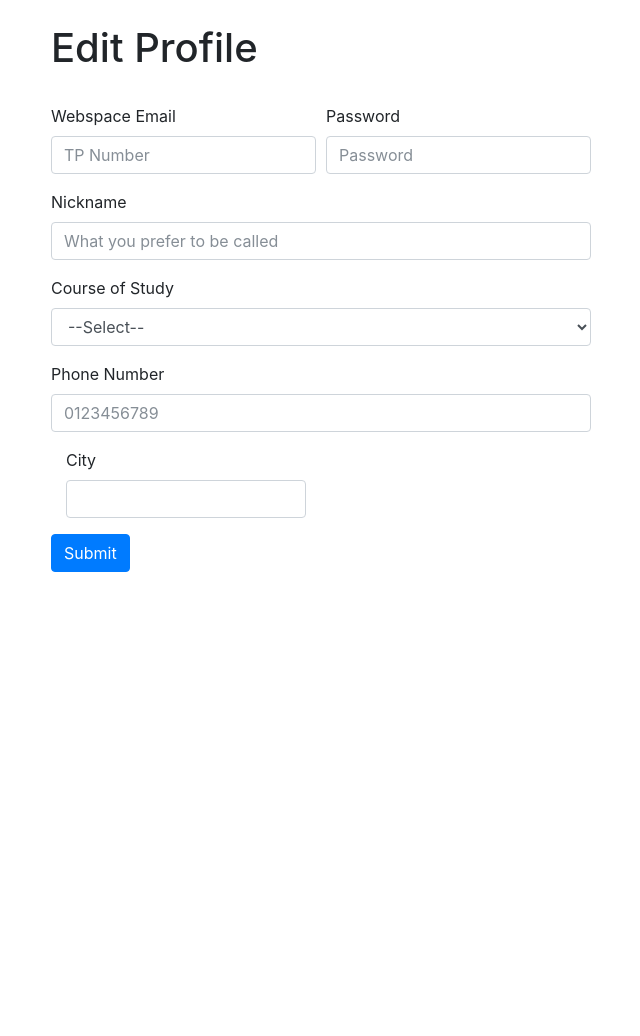
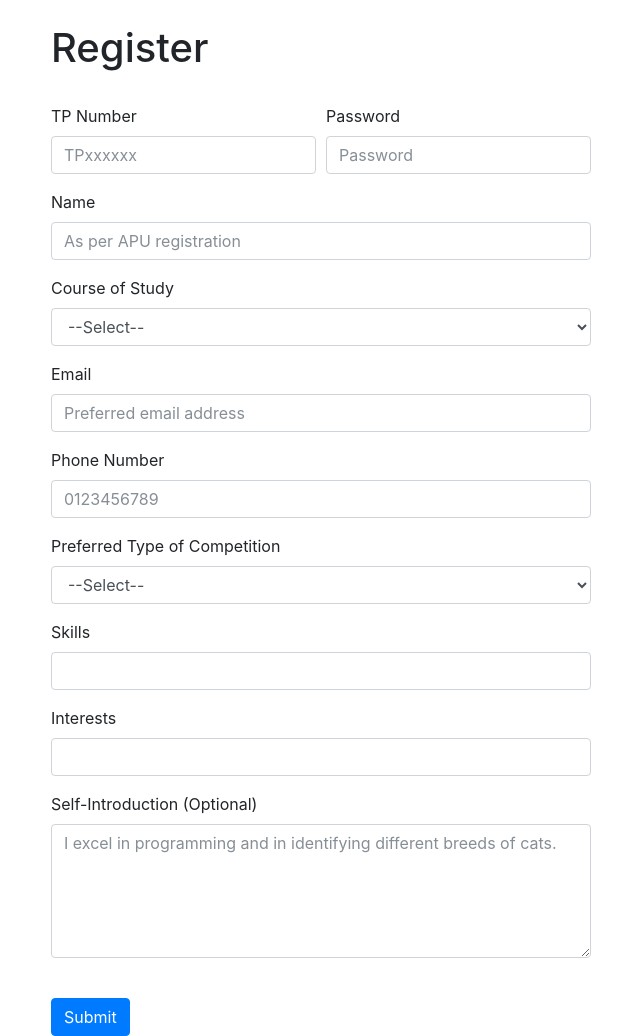
Before and after one commit to naseelemak/WOKO, a PHP site: page /registration/registration.php in a window 1280 px wide. Shown: the part 56-1092 px from the top of the page, without its empty margins (319-959 px from the left). Before the commit the page ends 628 px from the top, so only its background shows below. Run offline with PHP 8.4, Linux system fonts and the light colour scheme.

Commit message:
Edit Profile page is now called Register page again. Added fields to the page.

```diff
--- a/registration/registration.php
+++ b/registration/registration.php
@@ -1,7 +1,7 @@
 <!doctype html>
 <html lang="en">
     <head>
-        <title>WOKO | Profile</title>
+        <title>WOKO | Register</title>
         <!-- Required meta tags -->
         <meta charset="utf-8">
         <meta name="viewport" content="width=device-width, initial-scale=1, shrink-to-fit=no">
@@ -42,29 +42,38 @@
         <br>
 
     </head>
+
+    <!- Unique code begins here ->
     <body>
         <div class="container">
             <div class="row">
                 <div class="col-md-3"></div>
                 <div class="col-md-6">
-                    <h1>Edit Profile</h1>
+                    <h1>Register</h1>
                     <br>
                     <form>
                         <div class="form-row">
+
+                            <!- TP Number ->
                             <div class="form-group col-md-6">
-                                <label for="inputTP">Webspace Email</label>
-                                <input type="id" class="form-control" id="inputTP" placeholder="TP Number">
+                                <label for="inputTP">TP Number</label>
+                                <input type="id" class="form-control" id="inputTP" placeholder="TPxxxxxx">
                             </div>
+
+                            <!- Password ->
                             <div class="form-group col-md-6">
                                 <label for="inputPassword">Password</label>
                                 <input type="password" class="form-control" id="inputPassword" placeholder="Password">
                             </div>
                         </div>
+
+                        <!- Name ->
                         <div class="form-group">
-                            <label for="inputName">Nickname</label>
-                            <input type="text" class="form-control" id="inputName" placeholder="What you prefer to be called">
+                            <label for="inputName">Name</label>
+                            <input type="text" class="form-control" id="inputName" placeholder="As per APU registration">
                         </div>
 
+                        <!- Course of Study ->
                         <div class="form-group">
                             <label for="courseSelect">Course of Study</label>
                             <select class="form-control" id="courseSelect">
@@ -77,18 +86,49 @@
                             </select>
                         </div>
 
+                        <!- Email ->
+                        <div class="form-group">
+                            <label for="inputEmail">Email</label>
+                            <input type="email" class="form-control" id="inputEmail" placeholder="Preferred email address">
+                        </div>
+
+                        <!- Phone Number ->
                         <div class="form-group">
                             <label for="inputTel">Phone Number</label>
                             <input class="form-control" type="tel" placeholder="0123456789" id="inputTel">
                         </div>
 
+                        <!- Preferred Type of Competition ->
                         <div class="form-group">
-                            <div class="form-group col-md-6">
-                                <label for="inputCity">City</label>
-                                <input type="text" class="form-control" id="inputCity">
-                            </div>
+                            <label for="compTypeSelect">Preferred Type of Competition</label>
+                            <select class="form-control" id="courseSelect">
+                                <option>--Select--</option>
+                                <option>Pitching</option>
+                                <option>Hackathon</option>
+                                <option>Exhibition</option>
+                                <option>Other</option>
+                            </select>
+                        </div>
 
+                        <!- Skills ->
+                        <div class="form-group">
+                            <label for="inputSkills">Skills</label>
+                            <input type="text" class="form-control" id="inputSkills">
                         </div>
+
+                        <!- Interests ->
+                        <div class="form-group">
+                            <label for="inputInterests">Interests</label>
+                            <input type="text" class="form-control" id="inputInterests">
+                        </div>
+
+                        <!- Self-Introduction ->
+                        <div class="form-group">
+                            <label for="inputIntroduction">Self-Introduction (Optional)</label>
+                            <textarea class="form-control" id="inputIntroduction" placeholder="I excel in programming and in identifying different breeds of cats." rows="5"></textarea>
+                        </div>
+
+                        <br>
                         <button type="submit" class="btn btn-primary">Submit</button>
                     </form>
                 </div>
```
